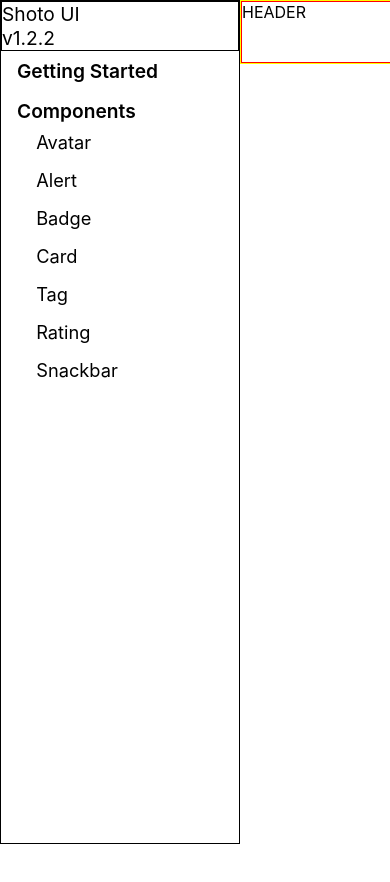
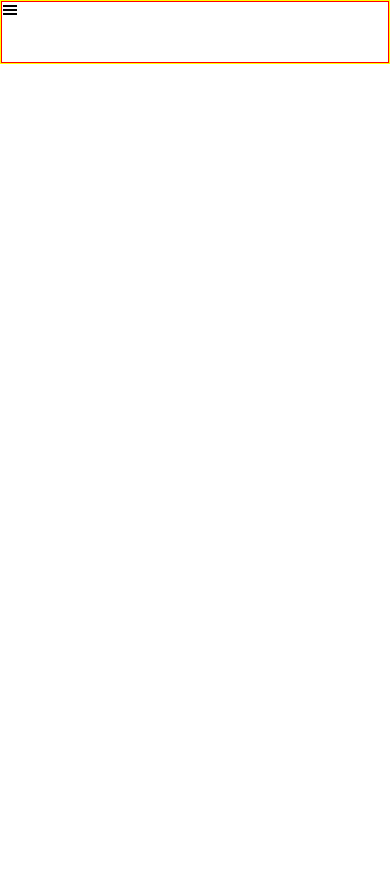
Before and after one commit to OmkarArora/shoto-ui-docs, a React (Create React App) app: page / in a window 390 px wide. Shown: the top 882 px of the page. Before the commit the page ends 844 px from the top, so only its background shows below. Built offline with nearby package versions, Linux system fonts and the light colour scheme.

Commit message:
feat: added mobile navbar

```diff
--- a/src/App.css
+++ b/src/App.css
@@ -2,7 +2,6 @@
   --width-sidenav: 240px;
   --height-header: 64px;
   height: 100vh;
-  display: grid;
 }
 
 .container-header {
@@ -17,15 +16,18 @@
 }
 
 .container-sidenav {
-  position: fixed;
-  top: 0;
-  left: 0;
-  height: 100%;
-  overflow: auto;
-  width: var(--width-sidenav);
 }
 
 .container-main {
   margin-top: var(--height-header);
   margin-left: var(--width-sidenav);
 }
+
+@media screen and (max-width: 768px) {
+  .container-header {
+    margin-left: 0;
+  }
+  .container-main {
+    margin-left: 0;
+  }
+}
--- a/src/components/Header/Header.js
+++ b/src/components/Header/Header.js
@@ -1,5 +1,17 @@
+import { GiHamburgerMenu } from "react-icons/gi";
+import { useNav } from "../contexts/nav-context";
+import {useWindowSize} from "../useWindowSize";
 import "./header.css";
 
 export const Header = () => {
-	return <header className="header">HEADER</header>
-}
+	const screenWidth = useWindowSize().width;
+	const {setMobileNav} = useNav();
+  return (
+    <header className="header">
+      <div className="container-btn-menu">
+		  {screenWidth<768 && <GiHamburgerMenu onClick={() => setMobileNav(prev => !prev)}/>}
+
+      </div>
+    </header>
+  );
+};
--- a/src/components/Header/header.css
+++ b/src/components/Header/header.css
@@ -3,3 +3,7 @@
   height: 100%;
   width: 100%;
 }
+
+.header .container-btn-menu {
+  cursor: pointer;
+}
--- a/src/components/Sidenav/Sidenav.js
+++ b/src/components/Sidenav/Sidenav.js
@@ -1,12 +1,27 @@
 import { Link } from "react-router-dom";
+import { GrClose } from "react-icons/gr";
+import { useWindowSize } from "../useWindowSize";
 import "./sidenav.css";
+import { useNav } from "../contexts/nav-context";
 
 export const Sidenav = () => {
+  const screenWidth = useWindowSize().width;
+  const { mobileNavOpen, setMobileNav } = useNav();
+
   return (
-    <nav className="sidenav">
+    <nav
+      className={
+        screenWidth < 768 ? `sidenav mobile ${mobileNavOpen}` : "sidenav"
+      }
+    >
       <div className="heading">
         <div className="logo">Shoto UI</div>
         <div className="version">v1.2.2</div>
+        {screenWidth < 768 && (
+          <div>
+            <GrClose onClick={() => setMobileNav((prev) => !prev)} />
+          </div>
+        )}
       </div>
       <ul className="ul-outer">
         <li className="link-hoverable">
--- a/src/components/Sidenav/sidenav.css
+++ b/src/components/Sidenav/sidenav.css
@@ -5,6 +5,13 @@
   height: 100%;
   width: 100%;
   font-size: 1.2rem;
+
+  position: fixed;
+  top: 0;
+  left: 0;
+  height: 100%;
+  overflow: auto;
+  width: var(--width-sidenav);
 }
 
 .sidenav .heading {
@@ -60,3 +67,17 @@
 .sidenav .ul-inner a {
   padding-left: calc(var(--padding-left) + 1.2rem);
 }
+
+.sidenav.mobile {
+  background-color: #fff;
+  box-shadow: 10px 0px 10px -3px rgba(0, 0, 0, 0.35);
+}
+
+.sidenav.mobile.false {
+  display: none;
+}
+
+.sidenav.mobile.true {
+  display: fixed;
+  z-index: 2;
+}
--- a/src/components/contexts/nav-context.js
+++ b/src/components/contexts/nav-context.js
@@ -6,8 +6,9 @@ export const useNav = () => useContext(NavContext);
 
 export const NavProvider = ({children}) => {
 	const [activeNavLink, setNavLink] = useState("gettingstarted");
+	const [mobileNavOpen, setMobileNav] = useState(false);
 
-	let stateData = {activeNavLink, setNavLink};
+	let stateData = {activeNavLink, setNavLink, mobileNavOpen, setMobileNav};
 
 	return(
 		<NavContext.Provider value={stateData}>
--- a/src/components/documentedComponents/Avatars.js
+++ b/src/components/documentedComponents/Avatars.js
@@ -86,7 +86,7 @@ function App() {
 
   return (
     <div className="container-content">
-      <h1>Avatars</h1>
+      <h1>Avatar</h1>
       <h2>Image Avatars</h2>
       <div className="container-output">
         <Avatar
--- /dev/null
+++ b/src/components/useWindowSize.js
@@ -0,0 +1,21 @@
+import { useState, useEffect } from "react";
+
+export const useWindowSize = () => {
+  const [windowSize, setScreenSize] = useState({
+    width: undefined,
+    height: undefined,
+  });
+  useEffect(() => {
+    function handleResize() {
+      setScreenSize({ width: window.innerWidth, height: window.innerHeight });
+    }
+
+    window.addEventListener("resize", handleResize);
+
+	// First call to set initial size
+    handleResize();
+
+    return () => window.removeEventListener("resize", handleResize);
+  }, []);
+  return windowSize;
+};
```
